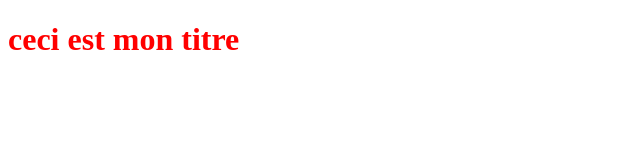
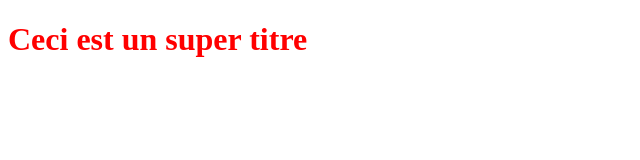
Before and after one commit to Joaqu-ins/projet1, a plain HTML site: page index.html in a window 1280 px wide. Shown: the whole page, without its empty margins (0-640 px from the left). Drawn offline with Linux system fonts and the light colour scheme.

Commit message:
Modification du titre h1

```diff
--- a/index.html
+++ b/index.html
@@ -8,7 +8,7 @@
 </head>
 <body>
 
-    <h1>ceci est mon titre</h1>
+    <h1>Ceci est un super titre</h1>
 
 </body>
 </html>
```
